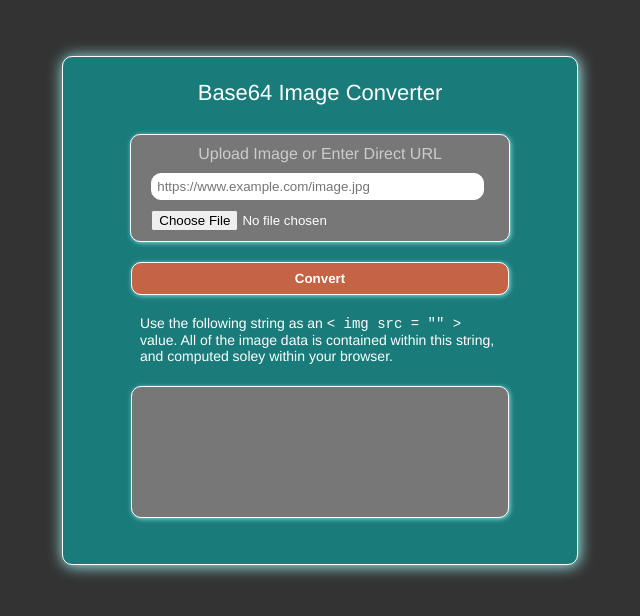
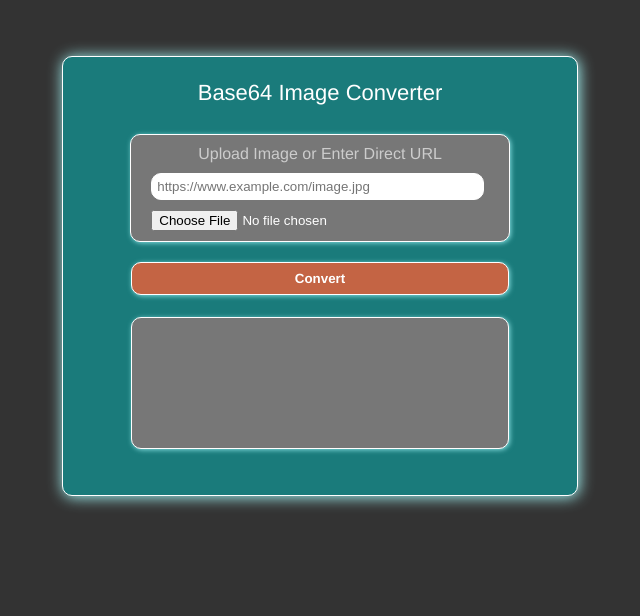
Before and after one commit to christian-m-castillo/base64-converter, a plain HTML site: page index.html in a window 1280 px wide. Shown: the whole page, without its empty margins (320-960 px from the left). Drawn offline with Linux system fonts and the light colour scheme.

Commit message:
removed explanation p element, as it is no longer correct to say that the conversion takes place soley client side, as I plan to implement a CORS proxy

```diff
--- a/index.html
+++ b/index.html
@@ -17,7 +17,6 @@
 
     </div>
     <button onclick="convertToBase64()" class="convert-button">Convert</button>
-    <p class="explanation">Use the following string as an <code>< img src = "" ></code> value. All of the image data is contained within this string, and computed soley within your browser.</p>
     <div id="result" class="result-section"></div>
     <div class="copy-button-box">
       <button id="copyButton" class="copy-button" onclick="copyToClipboard()">Copy to Clipboard</button>
```
